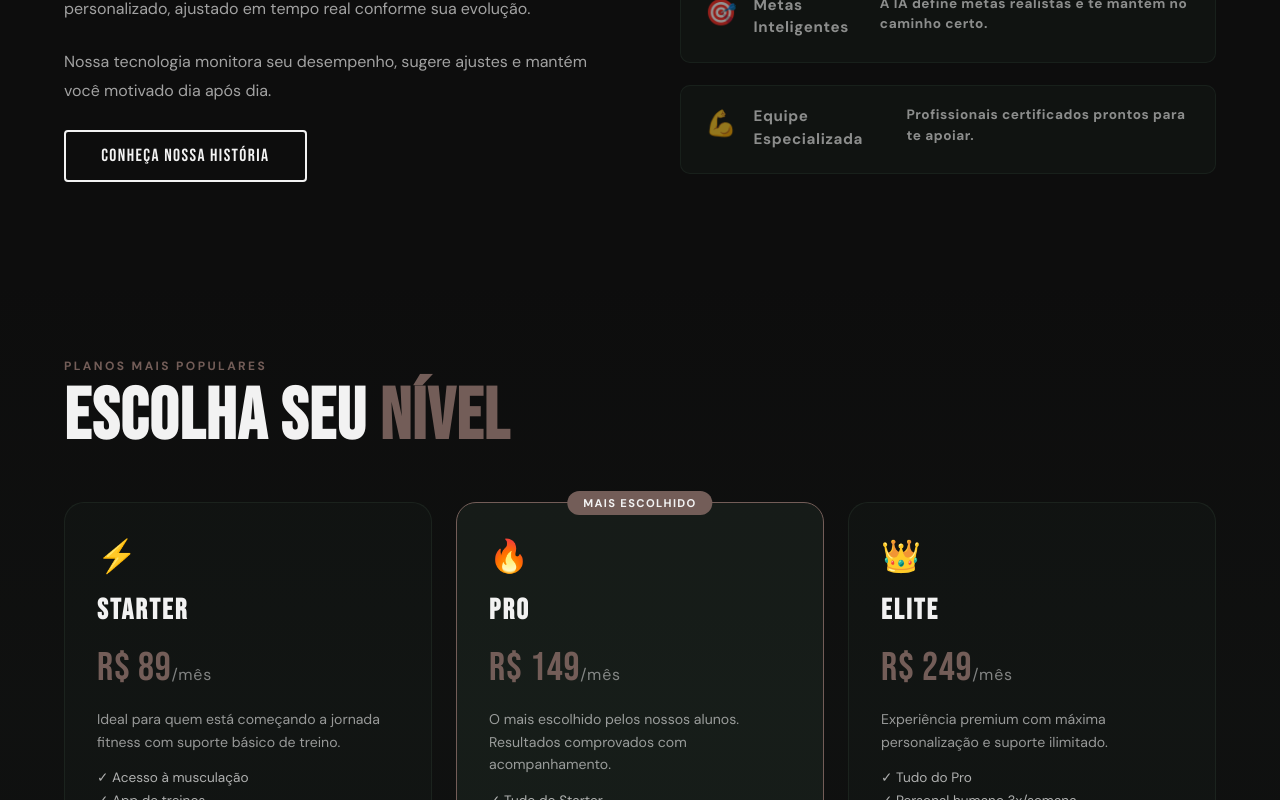
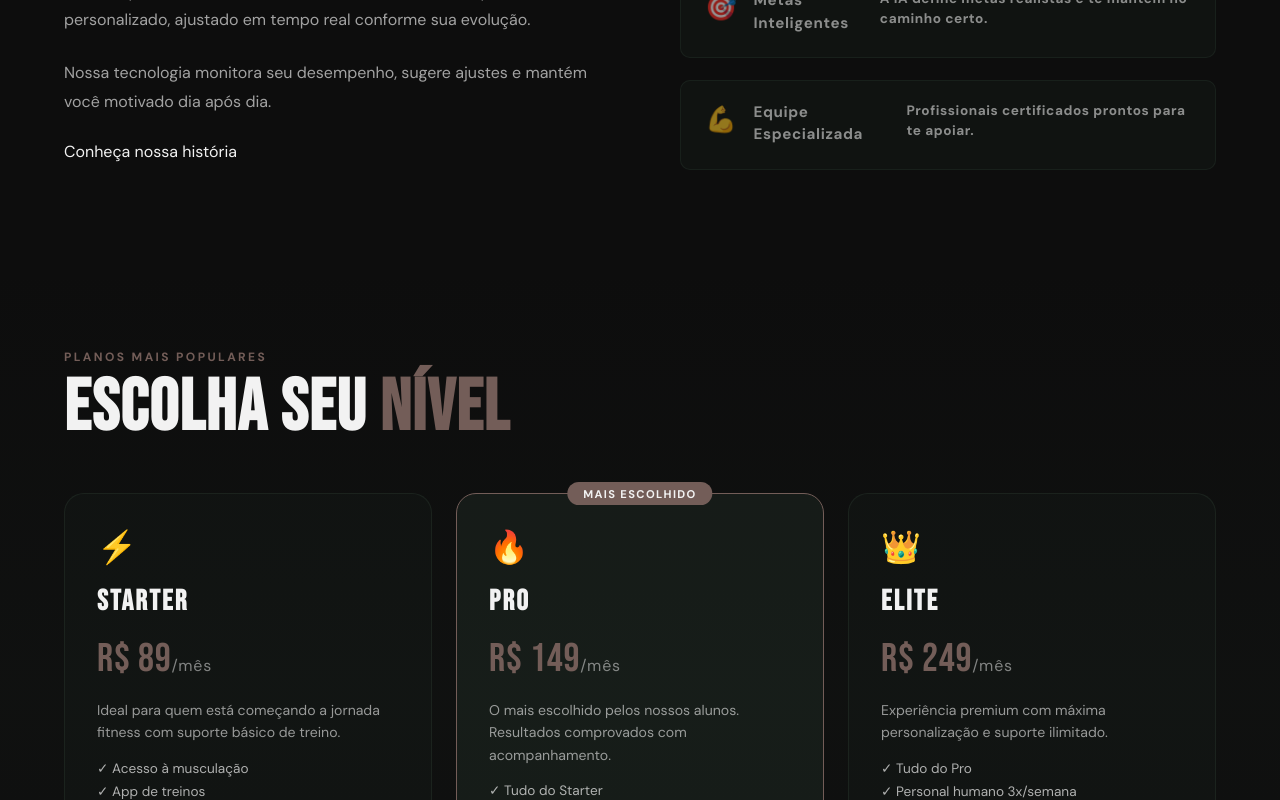
Before and after one commit to projetoswebdev/academia, a React (Vite) app: page / in a window 1280 px wide. Shown: the part 1420-2220 px from the top of the page. Built offline with nearby package versions, Linux system fonts and the light colour scheme.

Commit message:
refactor: melhorias de código

```diff
--- a/src/index.css
+++ b/src/index.css
@@ -90,7 +90,7 @@
 
 }
 
-.btn-outline {
+.btn-imc {
   display: inline-block;
   background: transparent;
   color: var(--off-white);
--- a/src/routes/Home.jsx
+++ b/src/routes/Home.jsx
@@ -47,7 +47,7 @@
           <p className='subtitulo'>Treinos personalizados por IA, acompanhamento em tempo real e a estrutura mais moderna de São Paulo</p>
           <div className='hero-btn'>
             <Link to="/planos" className='btn-planos'>Conheça nossos planos</Link>
-            <Link to="/contato" className='btn-outline'>Calcular IMC</Link>
+            <Link to="/imc" className='btn-imc'>Calcular IMC</Link>
           </div>
         </div>
         <div className='hero-scroll'>↓ scroll</div>
```
